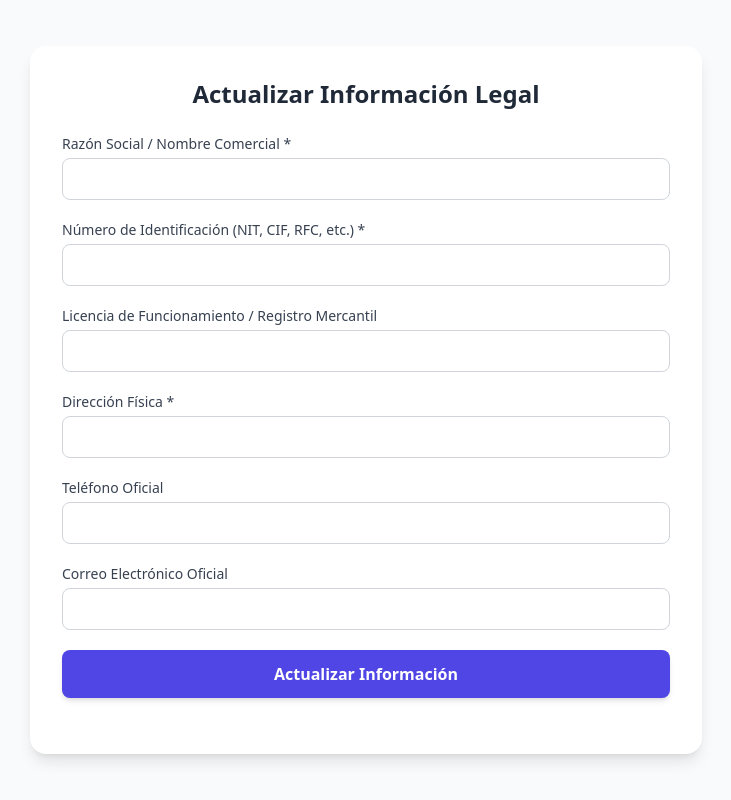
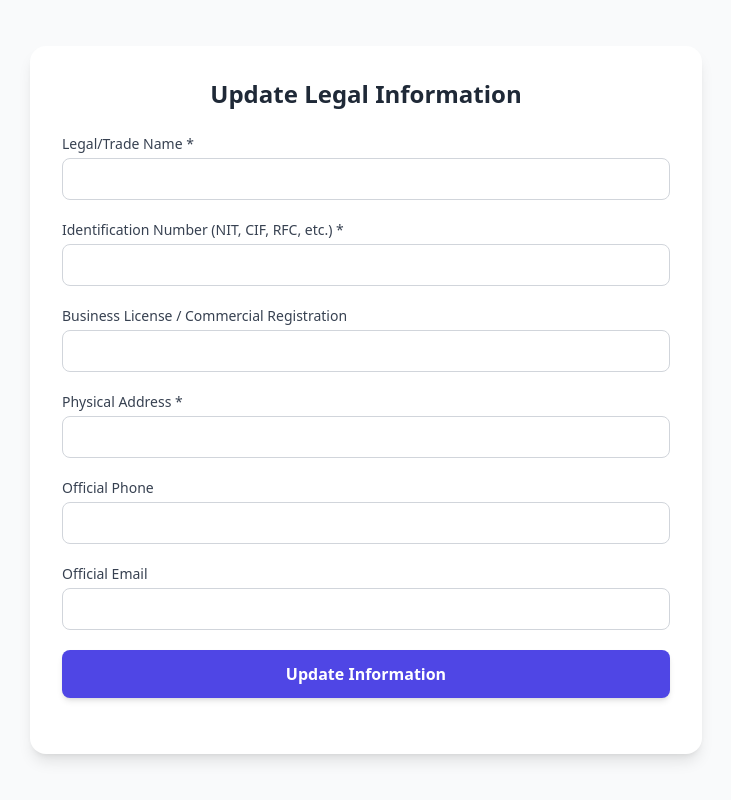
Before and after one commit to c-correa/proyecto_integrador_riwi_web, a website built with Vite: page src/pages/formInfoStore.html in a window 1280 px wide. Shown: the whole page, without its empty margins (274-1005 px from the left). Built offline with nearby package versions, Linux system fonts and the light colour scheme.

Commit message:
Update page links and translate formInfoStore.html to English
Changed navigation links in admin.html, login.html, and register.html to use relative paths for consistency. Translated formInfoStore.html from Spanish to English, including labels, titles, and comments, to improve accessibility for English-speaking users.

```diff
--- a/src/pages/formInfoStore.html
+++ b/src/pages/formInfoStore.html
@@ -1,5 +1,5 @@
 <!DOCTYPE html>
-<html lang="es">
+<html lang="en">
 
 <head>
   <meta charset="UTF-8">
@@ -11,82 +11,82 @@
   <meta name="robots" content="index,follow">
   <meta name="googlebot" content="index,follow">
   <meta name="revisit-after" content="15days">
-  <title>Actualizar Información Legal - Guardería Canina</title>
+  <title>Update Legal Information - Dog Daycare</title>
   <script src="https://cdn.tailwindcss.com"></script>
   <script src="https://cdn.jsdelivr.net/npm/@tailwindcss/browser@4"></script>
 </head>
 
 <body class="bg-gray-50 min-h-screen flex items-center justify-center font-sans">
   <main class="w-full max-w-2xl bg-white rounded-2xl shadow-lg p-8">
-    <!-- Título -->
+    <!-- Title -->
     <h1 class="text-2xl font-bold text-gray-800 mb-6 text-center">
-      Actualizar Información Legal
+      Update Legal Information
     </h1>
 
-    <!-- Formulario -->
+    <!-- Form -->
     <form id="update-store-form" class="space-y-5">
-      <!-- Razón social -->
+      <!-- Business Name -->
       <div>
         <label class="block text-sm font-medium text-gray-700 mb-1">
-          Razón Social / Nombre Comercial *
+          Legal/Trade Name *
         </label>
         <input type="text" name="business_name" required
           class="w-full px-4 py-2 rounded-lg border border-gray-300 focus:ring-2 focus:ring-indigo-500 focus:border-indigo-500 outline-none">
       </div>
 
-      <!-- NIT -->
+      <!-- Tax ID -->
       <div>
         <label class="block text-sm font-medium text-gray-700 mb-1">
-          Número de Identificación (NIT, CIF, RFC, etc.) *
+          Identification Number (NIT, CIF, RFC, etc.) *
         </label>
         <input type="text" name="tax_id" required
           class="w-full px-4 py-2 rounded-lg border border-gray-300 focus:ring-2 focus:ring-indigo-500 focus:border-indigo-500 outline-none">
       </div>
 
-      <!-- Licencia -->
+      <!-- Business License -->
       <div>
         <label class="block text-sm font-medium text-gray-700 mb-1">
-          Licencia de Funcionamiento / Registro Mercantil
+          Business License / Commercial Registration
         </label>
         <input type="text" name="business_license"
           class="w-full px-4 py-2 rounded-lg border border-gray-300 focus:ring-2 focus:ring-indigo-500 focus:border-indigo-500 outline-none">
       </div>
 
-      <!-- Dirección -->
+      <!-- Address -->
       <div>
         <label class="block text-sm font-medium text-gray-700 mb-1">
-          Dirección Física *
+          Physical Address *
         </label>
         <input type="text" name="main_address" required
           class="w-full px-4 py-2 rounded-lg border border-gray-300 focus:ring-2 focus:ring-indigo-500 focus:border-indigo-500 outline-none">
       </div>
 
-      <!-- Teléfono -->
+      <!-- Phone -->
       <div>
         <label class="block text-sm font-medium text-gray-700 mb-1">
-          Teléfono Oficial
+          Official Phone
         </label>
         <input type="text" name="official_phone"
           class="w-full px-4 py-2 rounded-lg border border-gray-300 focus:ring-2 focus:ring-indigo-500 focus:border-indigo-500 outline-none">
       </div>
 
-      <!-- Correo -->
+      <!-- Email -->
       <div>
         <label class="block text-sm font-medium text-gray-700 mb-1">
-          Correo Electrónico Oficial
+          Official Email
         </label>
         <input type="email" name="official_email"
           class="w-full px-4 py-2 rounded-lg border border-gray-300 focus:ring-2 focus:ring-indigo-500 focus:border-indigo-500 outline-none">
       </div>
 
-      <!-- Botón -->
+      <!-- Button -->
       <button type="submit" id="submit-btn"
         class="w-full bg-indigo-600 hover:bg-indigo-700 text-white font-semibold py-3 rounded-lg transition-all duration-300 shadow-md">
-        Actualizar Información
+        Update Information
       </button>
     </form>
 
-    <!-- Mensaje -->
+    <!-- Message -->
     <div id="message-container" class="mt-6 text-center text-sm"></div>
   </main>
 
```
Also changed, not shown: src/pages/admin.html (+1 -1 lines), src/pages/login.html (+1 -1 lines), src/pages/register.html (+1 -1 lines).
